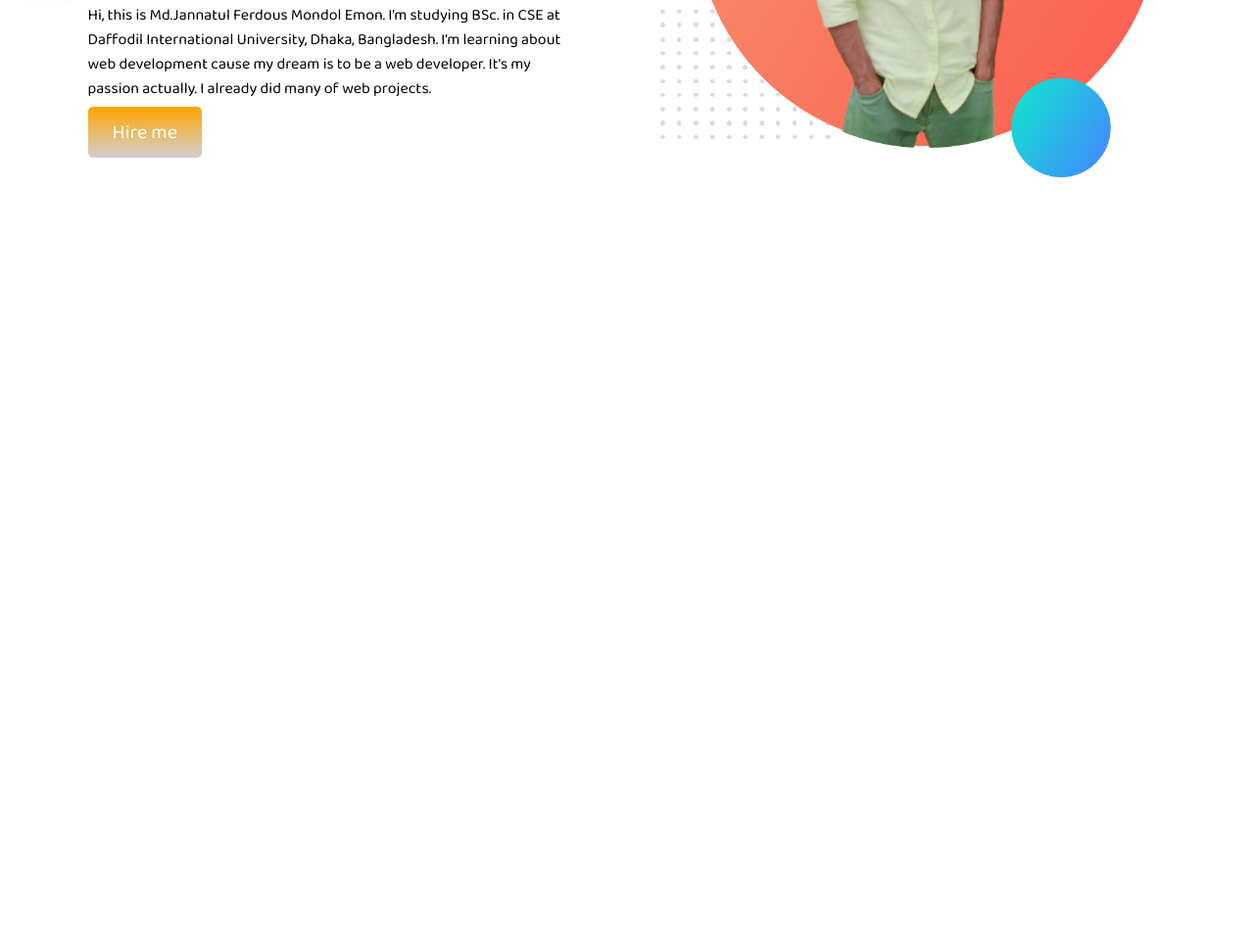
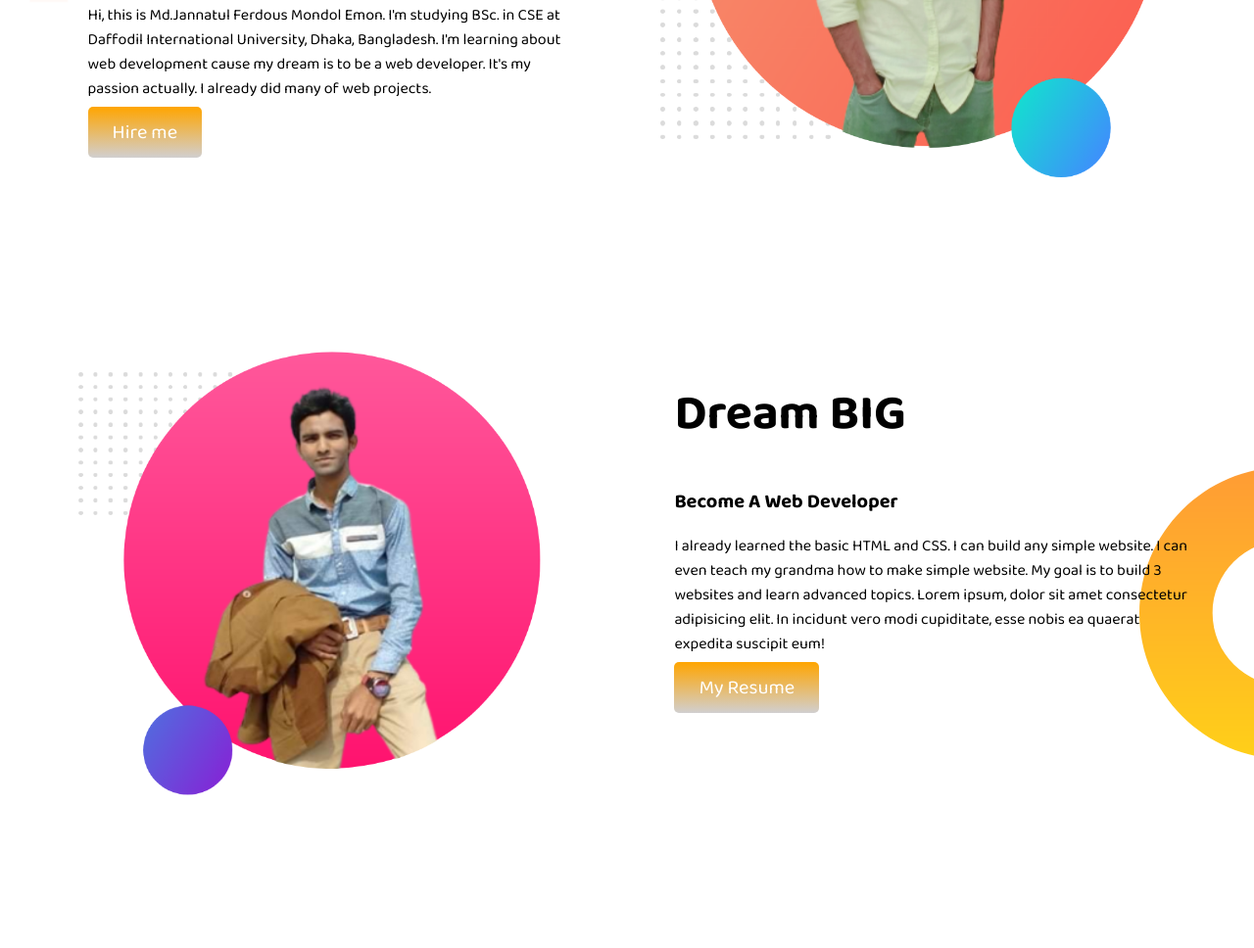
Before and after one commit to jfmemon/my-second-portfolio, a plain HTML site: page index.html in a window 1280 px wide. Shown: the part 357-1325 px from the top of the page at 98% size. Before the commit the page ends 800 px from the top, so only its background shows below. Drawn offline with Linux system fonts and the light colour scheme; a web font is replaced by a local one.

Commit message:
fifth commit

```diff
--- a/index.html
+++ b/index.html
@@ -27,6 +27,23 @@
     </div>
 </div>
 
+<div class="second-portion">
+    <div class="second-portion-left">
+        <img src="images/my-bg (1).png" alt="">
+    </div>
+
+    <div class="second-portion-right">
+        <h1>Dream BIG</h1>
+        <h2>Become  A Web Developer</h2>
+        <p>I already learned the basic HTML and CSS. I can build any simple website. I can even teach my grandma how to make simple website. My goal is to build 3 websites and learn advanced topics. Lorem ipsum, dolor sit amet consectetur adipisicing elit. In incidunt vero modi cupiditate, esse nobis ea quaerat expedita suscipit eum!</p>
+        <a class="button" target="_blank" href="https://jfmemon.github.io/my-second-portfolio/">My Resume</a>
+    </div>
+</div>
+
+<div class="third-portion">
+
+</div>
+
 </body>
 
 </html>
--- a/style.css
+++ b/style.css
@@ -8,6 +8,7 @@ body{
     display: flex;
     background-image: url(images/top-banner.png);
     background-repeat: no-repeat;
+    padding-bottom: 5%;
 }
 
 h1{
@@ -44,3 +45,24 @@ h2{
     text-decoration: none;
     color: white;
 }
+
+.second-portion{
+    display: flex;
+    padding-bottom: 3%;
+    background-image: url(images/dream-bg.png);
+    background-repeat: no-repeat;
+    background-position: right;
+}
+
+.second-portion-left img{
+    width: 80%;
+    padding-left: 10%;
+    padding-bottom: 10%;
+    padding-top: 3%;
+}
+
+.second-portion-right{
+    width: 50%;
+    padding-top: 5%;
+    padding-right: 5%;
+}
```
